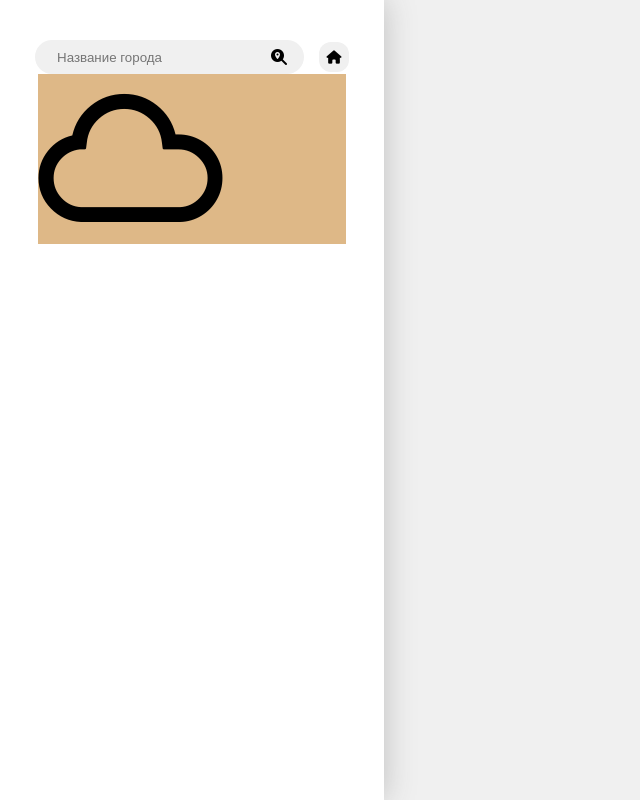
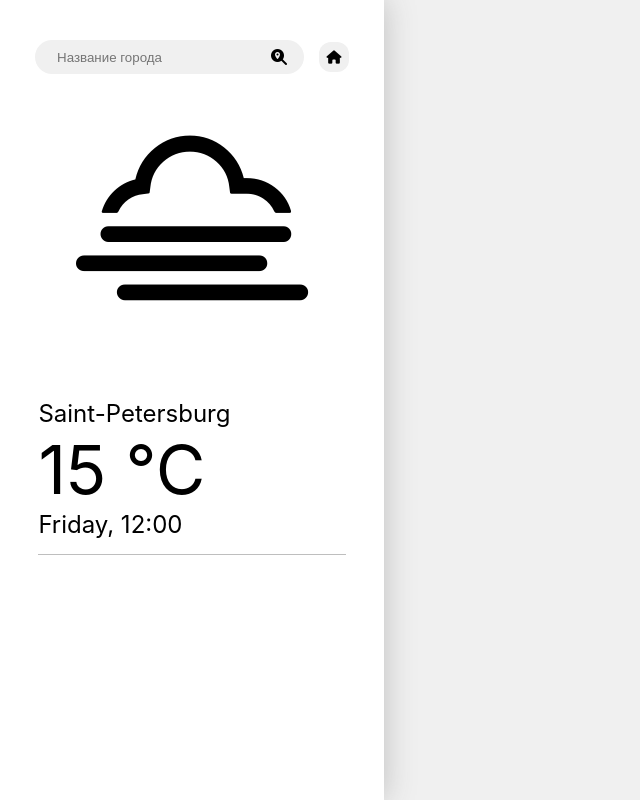
Before and after one commit to mvzelinsky/openweather-app, a React (Create React App) app: page / in a window 1280 px wide. Shown: the whole page, without its empty margins (0-640 px from the left). Built offline with nearby package versions, Linux system fonts and the light colour scheme.

Commit message:
feat: added weather info

```diff
--- a/src/components/Weather.jsx
+++ b/src/components/Weather.jsx
@@ -5,7 +5,16 @@ import 'weather-icons/css/weather-icons.css'
 function Weather() {
     return(
         <div className = "weather-container">
-            <i class="wi wi-cloud"></i>
+            <div className="weather-icon">
+                <i className="wi wi-fog"></i>
+            </div>
+            <div className="">
+                <div className="weather-info">
+                    <div className="city">Saint-Petersburg</div>
+                    <div className="degrees">15 &deg;C</div>
+                    <div className="today">Friday, 12:00</div>
+                </div>
+            </div>
         </div>
     );
 }
--- a/src/styles/weather.css
+++ b/src/styles/weather.css
@@ -1,9 +1,31 @@
 .weather-container{
+    height: 60vh;
     width: 80%;
-    background-color: burlywood;
     margin: auto;
+    display: flex;
+    flex-direction: column;
+    justify-content: space-between;
+    border-bottom: 1px solid rgb(190, 190, 190);
 }
 
-.weather-container i{
-    font-size: 170px;
+.weather-icon{
+    display: flex;
+    align-items: center;
+    justify-content: center;
+    margin-top: 30px;
+    padding-top: 10px;
+    padding-bottom: 30px;
+    font-size: 180px;
 }
+
+.weather-info{
+    display: flex;
+    flex-direction: column;
+    justify-content: end;
+    font-size: 24px;
+    margin-bottom: 15px;
+}
+
+.degrees{
+    font-size: 68px;
+}
```
